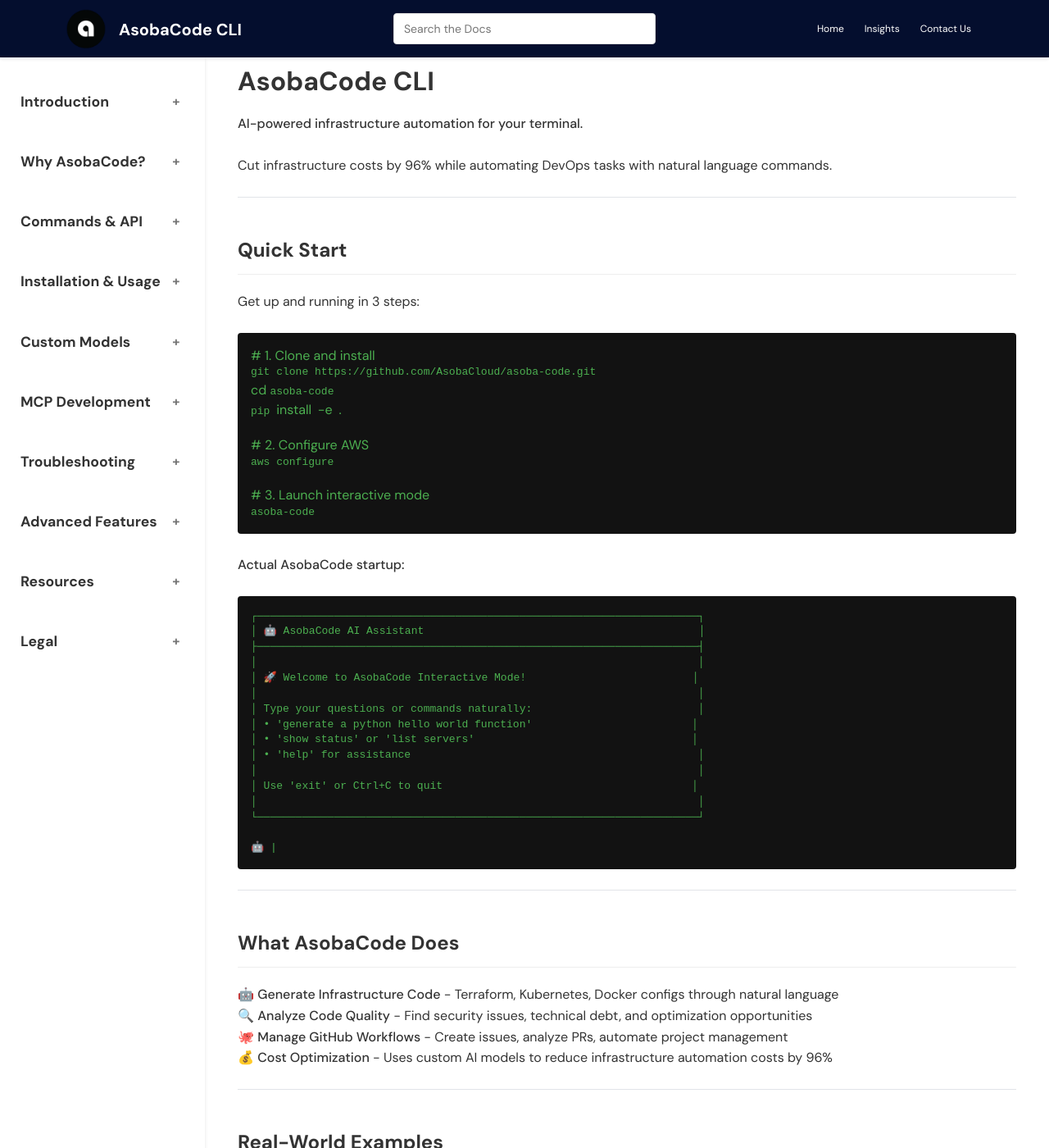
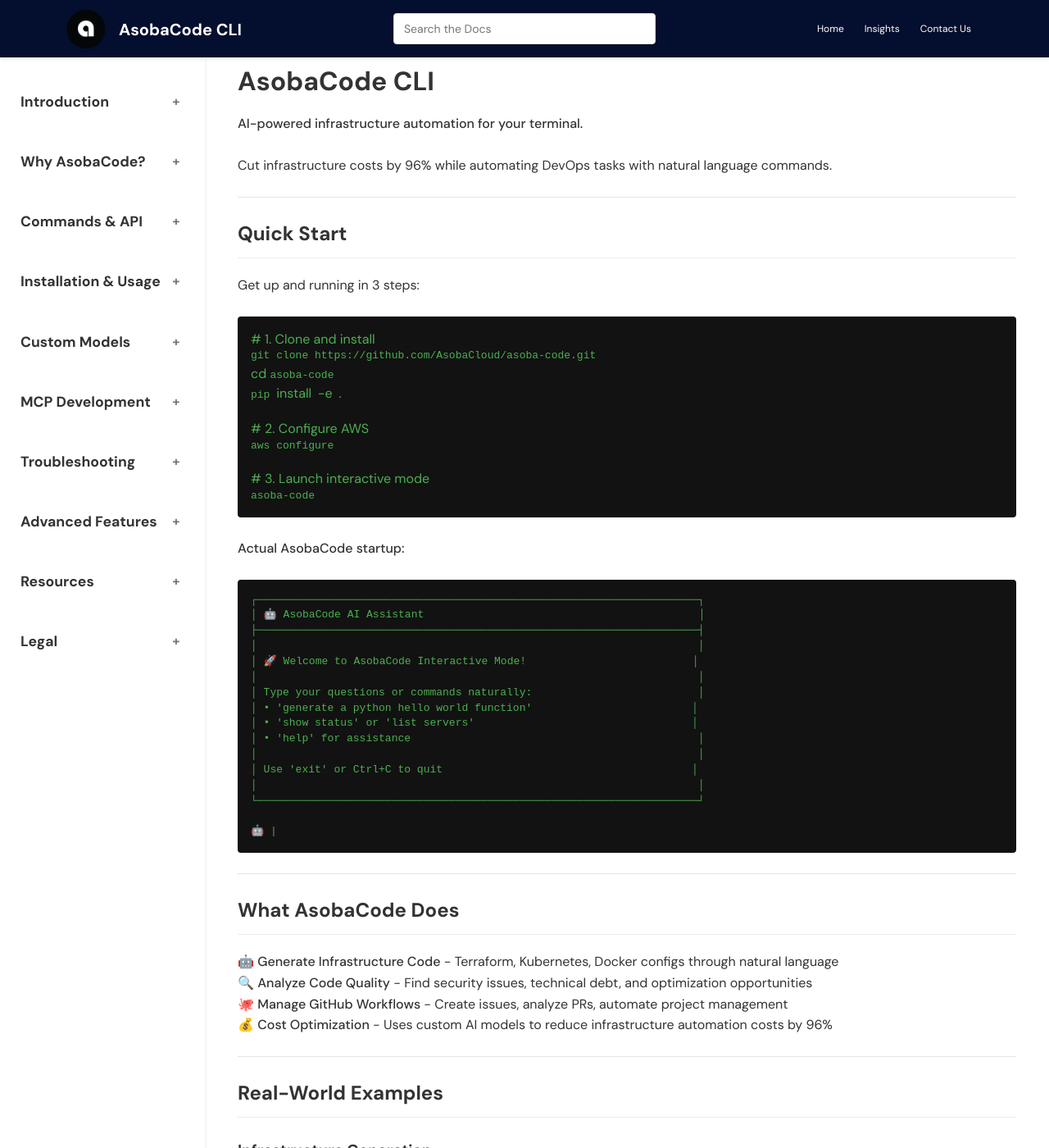
Before and after one commit to AsobaCloud/asobacode.github.io, a Jekyll site: the page built from index.md, in a window 1280 px wide and 1400 px high. Shown: the whole window at 82% size. Built offline with Jekyll 4.4.1, drawn with Linux system fonts in a browser that asks for light colours; comment, search, counter and statistics services are not loaded.

Commit message:
fixing cosmetic issues with anchor tags

```diff
--- a/assets/css/styles.css
+++ b/assets/css/styles.css
@@ -656,3 +656,15 @@ p, ul, ol, div, blockquote, table, h1, h2, h3, h4, h5, h6 {
   width: 100% !important;
   max-width: 100% !important;
 }
+
+/* Fix anchor navigation - ensure headers appear below top nav bar */
+html {
+  scroll-padding-top: 90px; /* 70px header + 20px buffer */
+}
+
+/* Additional padding for anchor targets */
+h1[id], h2[id], h3[id], h4[id], h5[id], h6[id] {
+  scroll-margin-top: 90px;
+  padding-top: 20px;
+  margin-top: -20px;
+}
```
